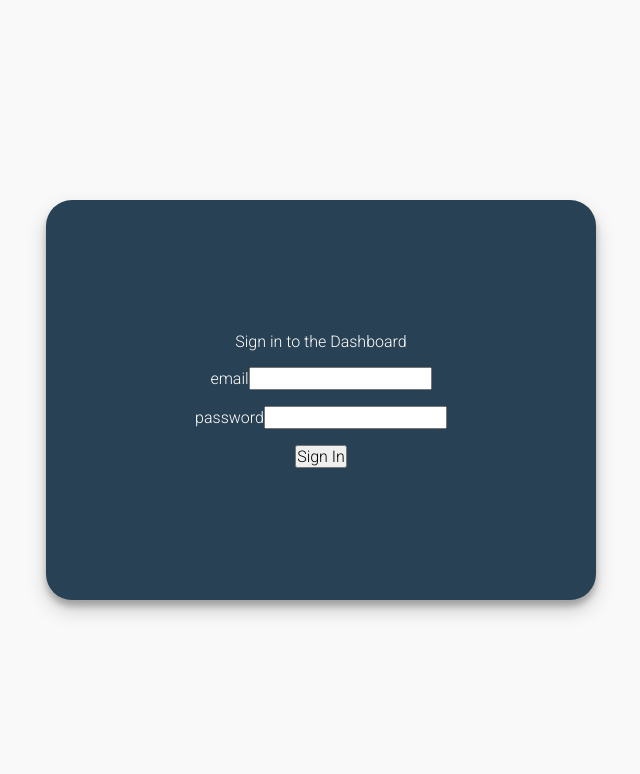
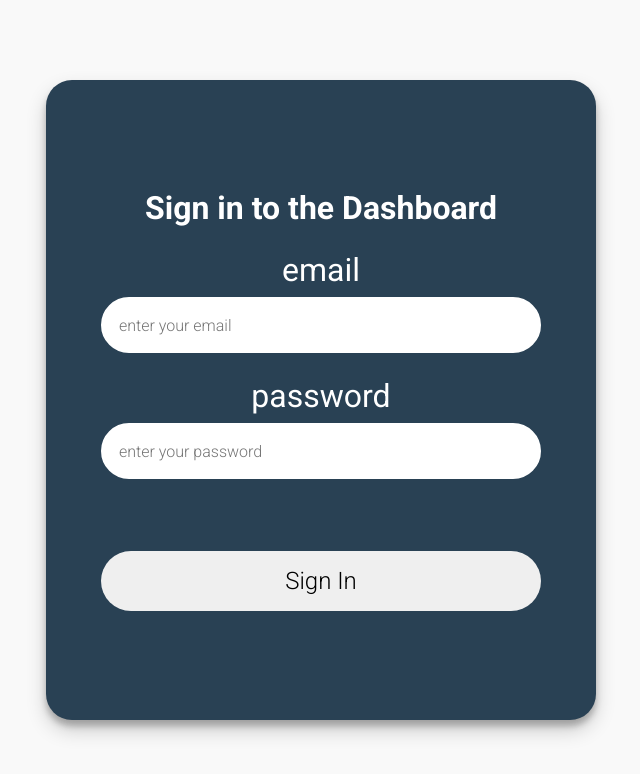
Before and after one commit to NoNameYet0/Dashboard, a React (Vite) app: page /auth in a window 1280 px wide. Shown: the top 774 px of the page, without its empty margins (319-959 px from the left). Built offline with nearby package versions, Linux system fonts and the light colour scheme.

Commit message:
finishing auth page design

```diff
--- a/src/components/button/button.component.tsx
+++ b/src/components/button/button.component.tsx
@@ -1,13 +1,29 @@
 import { ButtonHTMLAttributes, ReactNode } from "react";
 import "./button.styles";
+import { ButtonTypes } from "./button.types";
+import { BasicButton } from "./button.styles";
+
+const getButton = (buttonType = ButtonTypes.basic) =>
+  ({ [ButtonTypes.basic]: BasicButton }[buttonType]);
 
 export type ButtonProps = {
   isLoading?: boolean;
   children: ReactNode;
+  buttonType?: ButtonTypes;
 } & ButtonHTMLAttributes<HTMLButtonElement>;
 
-const Button = ({ isLoading, children, ...otherProps }: ButtonProps) => {
-  return <button {...otherProps}>{isLoading ? "loading..." : children}</button>;
+const Button = ({
+  isLoading,
+  children,
+  buttonType,
+  ...otherProps
+}: ButtonProps) => {
+  const SelectedButton = getButton(buttonType);
+  return (
+    <SelectedButton {...otherProps}>
+      {isLoading ? "loading..." : children}
+    </SelectedButton>
+  );
 };
 
 export default Button;
--- a/src/components/button/button.styles.ts
+++ b/src/components/button/button.styles.ts
@@ -0,0 +1,22 @@
+import styled from "styled-components";
+import { LargeFontSize, XLargeFontSize } from "../../styles/general.styles";
+
+export const BasicButton = styled.button`
+  ${LargeFontSize}
+  width: 350px;
+  height: 10%;
+  border-radius: 2em;
+  border: none;
+  margin-top: 2em;
+
+  &:hover {
+    border: 3px solid black;
+    opacity: 0.8;
+  }
+
+  @media (min-width: ${({ theme }) => theme.breakpoints.md}) {
+    ${XLargeFontSize}
+    width: 80%;
+    height: 2.5em;
+  }
+`;
--- /dev/null
+++ b/src/components/button/button.types.ts
@@ -0,0 +1,3 @@
+export enum ButtonTypes {
+  basic = "basic",
+}
--- a/src/components/form-input/form-input.component.tsx
+++ b/src/components/form-input/form-input.component.tsx
@@ -1,18 +1,28 @@
 import { InputHTMLAttributes } from "react";
-import "./form-input.styles";
+
+import { FormInputTypes } from "./form-input.types";
+
+import {
+  FormInputContainer,
+  AuthInput,
+  StyledLabel,
+} from "./form-input.styles";
+
+const getFormInput = (formInputType: FormInputTypes) =>
+  ({ [FormInputTypes.AuthInput]: AuthInput }[formInputType]);
 
 type FormInputProps = {
   label?: string;
+  formInputType: FormInputTypes;
 } & InputHTMLAttributes<HTMLInputElement>;
 
-const FormInput = ({ label, ...otherProps }: FormInputProps) => {
+const FormInput = ({ label, formInputType, ...otherProps }: FormInputProps) => {
+  const SelectedFormInput = getFormInput(formInputType);
   return (
-    <div>
-      <label>
-        {label}
-        <input {...otherProps} />
-      </label>
-    </div>
+    <FormInputContainer>
+      <StyledLabel htmlFor={label}>{label}</StyledLabel>
+      <SelectedFormInput {...otherProps} id={label} />
+    </FormInputContainer>
   );
 };
 
--- a/src/components/form-input/form-input.styles.ts
+++ b/src/components/form-input/form-input.styles.ts
@@ -0,0 +1,42 @@
+import styled from "styled-components";
+import {
+  CenteredColFlexContainer,
+  XLargeFontSize,
+  XXLargeFontSize,
+} from "../../styles/general.styles";
+
+export const FormInputContainer = styled.div`
+  ${CenteredColFlexContainer}
+  width: 350px;
+  gap: 0.5em;
+
+  @media (min-width: ${({ theme }) => theme.breakpoints.md}) {
+    width: 80%;
+  }
+
+  @media (max-width: ${({ theme }) => theme.breakpoints.sm}) {
+    align-items: flex-start;
+  }
+`;
+
+export const StyledLabel = styled.label`
+  ${XLargeFontSize}
+  font-weight: ${({ theme }) => theme.typography.fontWeight.regular};
+  cursor: pointer;
+
+  @media (min-width: ${({ theme }) => theme.breakpoints.md}) {
+    ${XXLargeFontSize}
+  }
+`;
+
+export const AuthInput = styled.input`
+  width: 100%;
+  height: 3em;
+  border-radius: 2em;
+  padding: 1em;
+  border: 2px solid ${({ theme }) => theme.colors["border-secondary"]};
+
+  @media (min-width: ${({ theme }) => theme.breakpoints.md}) {
+    height: 3.5em;
+  }
+`;
--- /dev/null
+++ b/src/components/form-input/form-input.types.ts
@@ -0,0 +1,3 @@
+export enum FormInputTypes {
+  AuthInput = "AuthInput",
+}
--- /dev/null
+++ b/src/components/sign-in-form/sign-in-form.component.tsx
@@ -0,0 +1,27 @@
+import Button from "../button/button.component";
+import { ButtonTypes } from "../button/button.types";
+import FormInput from "../form-input/form-input.component";
+
+import { FormInputTypes } from "../form-input/form-input.types";
+
+import { SignInFormContainer } from "./sign-in-form.styles";
+
+const SignInForm = () => {
+  return (
+    <SignInFormContainer>
+      <span>Sign in to the Dashboard</span>
+      <FormInput
+        label="email"
+        formInputType={FormInputTypes.AuthInput}
+        placeholder="enter your email"
+      />
+      <FormInput
+        label="password"
+        formInputType={FormInputTypes.AuthInput}
+        placeholder="enter your password"
+      />
+      <Button buttonType={ButtonTypes.basic}>Sign In</Button>
+    </SignInFormContainer>
+  );
+};
+export default SignInForm;
--- /dev/null
+++ b/src/components/sign-in-form/sign-in-form.styles.ts
@@ -0,0 +1,26 @@
+import styled from "styled-components";
+import {
+  CenteredColFlexContainer,
+  XXLargeFontSize,
+} from "../../styles/general.styles";
+
+export const SignInFormContainer = styled.form`
+  ${CenteredColFlexContainer}
+  gap: 1.5em;
+  width: 100%;
+  height: 100%;
+
+  span {
+    ${XXLargeFontSize}
+    font-weight: ${({ theme }) => theme.typography.fontWeight.bold};
+    display: none;
+
+    @media (min-width: ${({ theme }) => theme.breakpoints.md}) {
+      display: block;
+    }
+
+    @media (max-width: ${({ theme }) => theme.breakpoints.sm}) {
+      display: none;
+    }
+  }
+`;
--- a/src/routes/authentication/authentication.component.tsx
+++ b/src/routes/authentication/authentication.component.tsx
@@ -1,5 +1,4 @@
-import Button from "../../components/button/button.component";
-import FormInput from "../../components/form-input/form-input.component";
+import SignInForm from "../../components/sign-in-form/sign-in-form.component";
 
 import { AuthContainer, AuthFormsContainer } from "./authentication.styles";
 
@@ -7,10 +6,7 @@ const Authentication = () => {
   return (
     <AuthContainer>
       <AuthFormsContainer>
-        <span>Sign in to the Dashboard</span>
-        <FormInput label="email" />
-        <FormInput label="password" />
-        <Button>Sign In</Button>
+        <SignInForm />
       </AuthFormsContainer>
     </AuthContainer>
   );
--- a/src/routes/authentication/authentication.styles.ts
+++ b/src/routes/authentication/authentication.styles.ts
@@ -1,6 +1,5 @@
 import styled from "styled-components";
 import {
-  CenteredColFlexContainer,
   CenteredFlexContainer,
   SecondaryColors,
 } from "../../styles/general.styles";
@@ -11,9 +10,8 @@ export const AuthContainer = styled.div`
 `;
 
 export const AuthFormsContainer = styled.div`
-  ${CenteredColFlexContainer}
+  ${CenteredFlexContainer}
   ${SecondaryColors}
-  gap: 1em;
   border-radius: 26px;
   box-shadow: rgba(0, 0, 0, 0.19) 0px 10px 20px, rgba(0, 0, 0, 0.23) 0px 6px 6px;
   min-width: 550px;
@@ -21,10 +19,12 @@ export const AuthFormsContainer = styled.div`
 
   @media (min-width: ${({ theme }) => theme.breakpoints.md}) {
     width: ${({ theme }) => theme.grid.col5};
+    height: 80%;
   }
 
   @media (max-width: ${({ theme }) => theme.breakpoints.sm}) {
     width: 100%;
     border-radius: 0;
+    height: 40%;
   }
 `;
```
